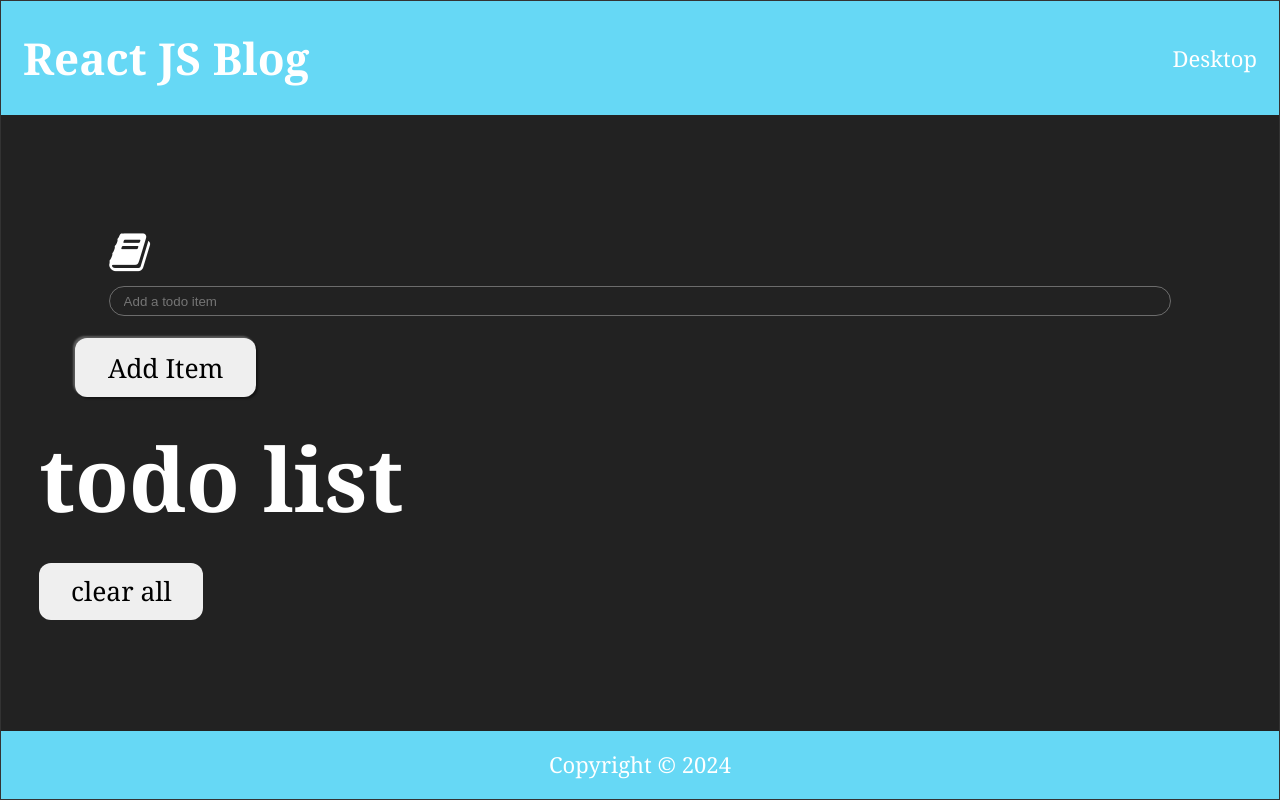
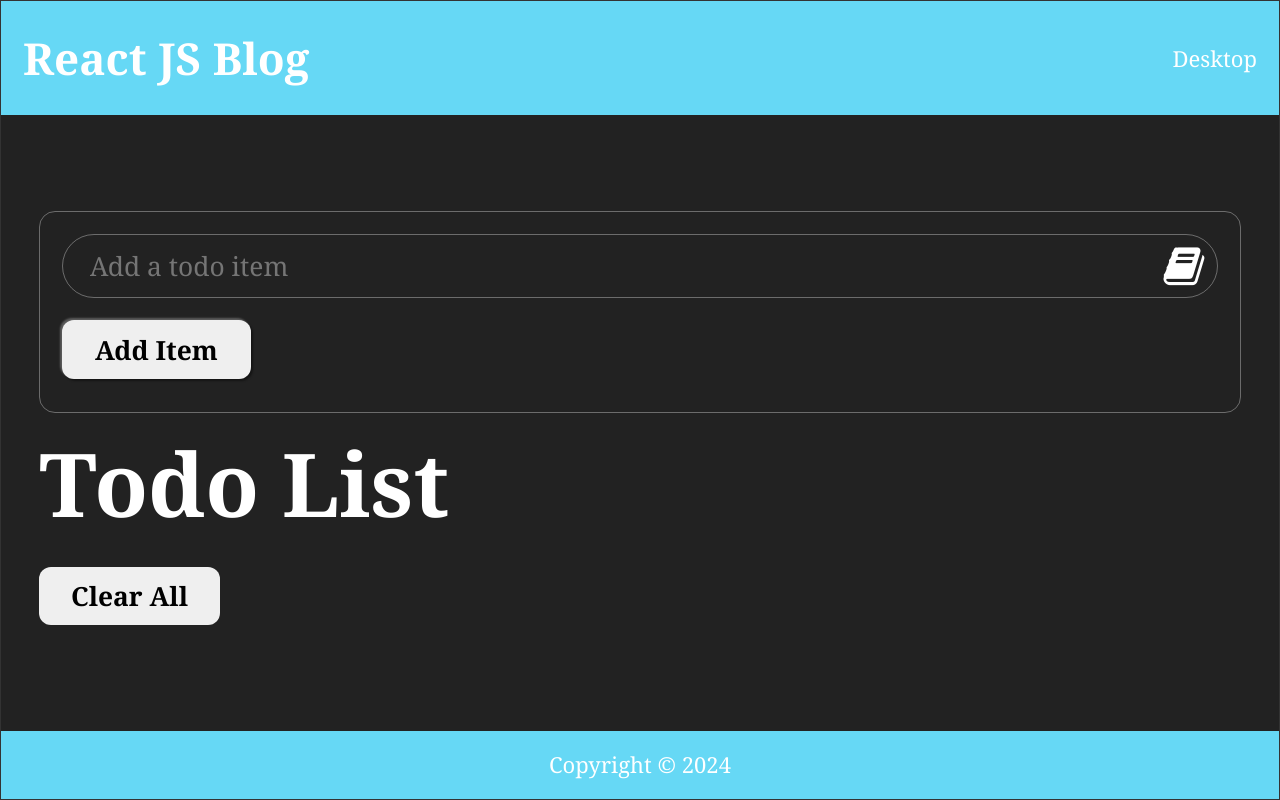
Before and after one commit to Jogata/SoftUni-React-Project, a React (Vite) app in the folder client/: page / in a window 1280 px wide. Built offline with nearby package versions, Linux system fonts and the light colour scheme; a web font is replaced by a local one.

Commit message:
added css

```diff
--- a/client/public/styles.css
+++ b/client/public/styles.css
@@ -1094,3 +1094,70 @@ body {
 .active {
   color: var(--main-green);
 }
+
+.todo-list-container div {
+  width: 100%;
+}
+
+.todo-list-container form {
+  padding: 1rem;
+  border: 1px solid #fff5;
+  border-radius: 16px;
+}
+
+.input-group {
+  position: relative;
+}
+
+.input-group input {
+  /* border: 1px solid transparent; */
+  font-size: 1.2rem;
+  font-family: inherit;
+}
+
+.input-group i {
+  position: absolute;
+  top: 50%;
+  right: 0.6rem;
+  transform: translateY(-50%);
+}
+
+h1 {
+  text-transform: capitalize;
+}
+
+.todo-item {
+  margin-bottom: 0.5rem;
+  padding: 0.5rem 1rem 0.5rem 1.5rem;
+  display: flex;
+  gap: 1rem;
+  /* justify-content: space-between; */
+  border: 1px solid #fff5;
+  border-radius: 2rem;
+  /* box-shadow: 1px 1px 1px #000,
+          -1px -1px 1px #fff5; */
+}
+
+.todo-item h6 {
+  margin-right: auto;
+  text-transform: capitalize;
+}
+
+.todo-item button {
+  margin-bottom: 0;
+  padding: 0.4em 0.6em;
+  cursor: pointer;
+}
+
+.todo-item button:nth-of-type(1):hover {
+  background-color: orange;
+}
+
+.todo-item button:nth-of-type(2):hover {
+  background-color: red;
+}
+
+.todo-list-container button {
+  font-weight: bold;
+  text-transform: capitalize;
+}
--- a/client/src/App.jsx
+++ b/client/src/App.jsx
@@ -515,7 +515,13 @@ class TodoList extends Component {
         <h1>todo list</h1>
         <ul className='todo-list'>
           {this.props.items.map(item => {
-            return <TodoItem key={item.id} {...item} setItems={this.props.setItems} setIsEditing={this.props.setIsEditing} setEditedTitle={this.props.setEditedTitle} />
+            return <TodoItem
+                      key={item.id}
+                      {...item}
+                      setItems={this.props.setItems}
+                      setIsEditing={this.props.setIsEditing}
+                      setEditedTitle={this.props.setEditedTitle}
+                    />
           })}
         </ul>
         <button
@@ -552,12 +558,12 @@ class TodoItem extends Component {
     return (
       <li className='todo-item'>
         <h6>{this.props.name}</h6>
-        <span className="icon" onClick={() => this.handleClickEditButton(this.props.name)}>
+        <button className="icon" onClick={() => this.handleClickEditButton(this.props.name)}>
           <i className="fa fa-pencil"></i>
-        </span>
-        <span className="icon" onClick={this.deleteSingleItem}>
+        </button>
+        <button className="icon" onClick={this.deleteSingleItem}>
           <i className="fa fa-trash-o"></i>
-        </span>
+        </button>
       </li>
     )
   }
```
